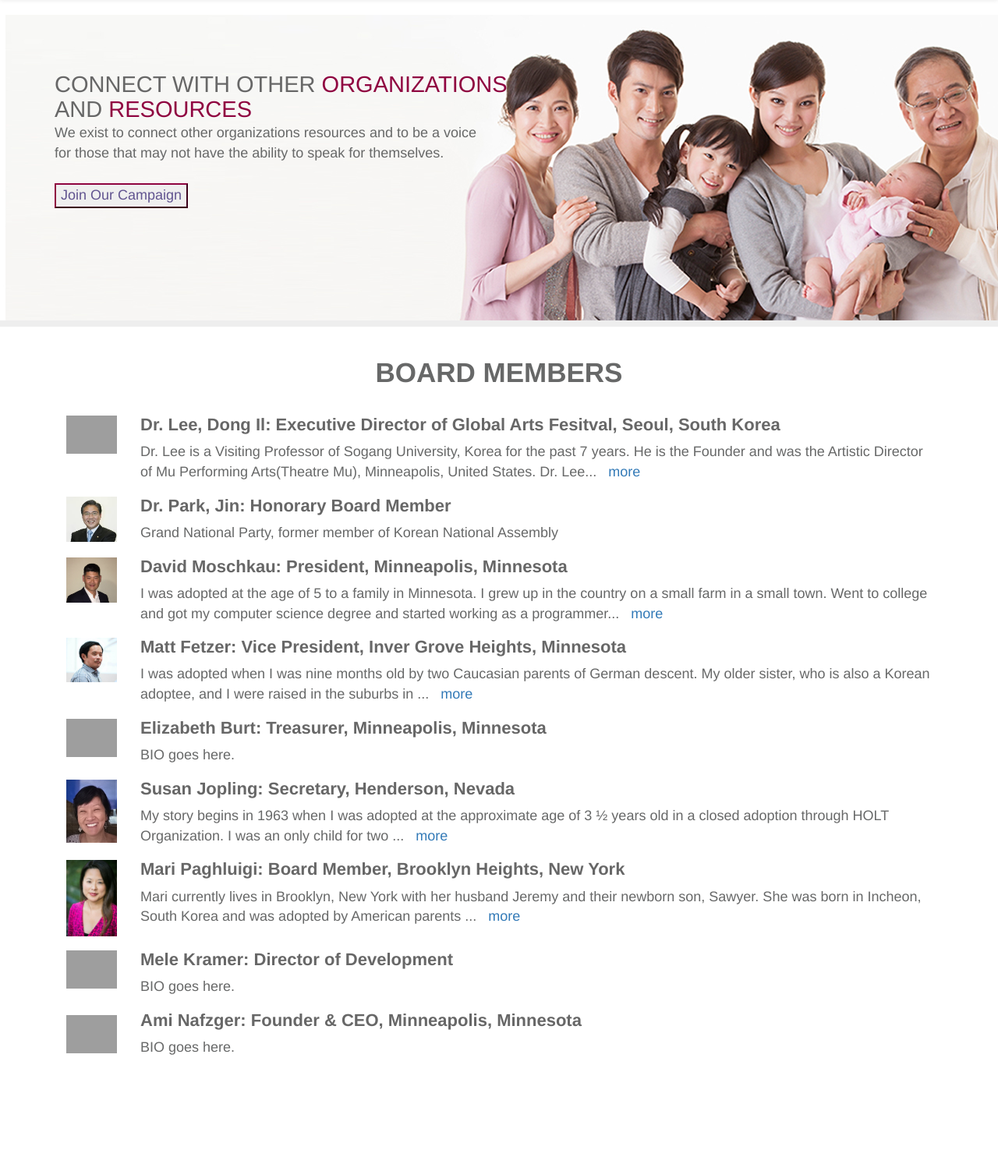
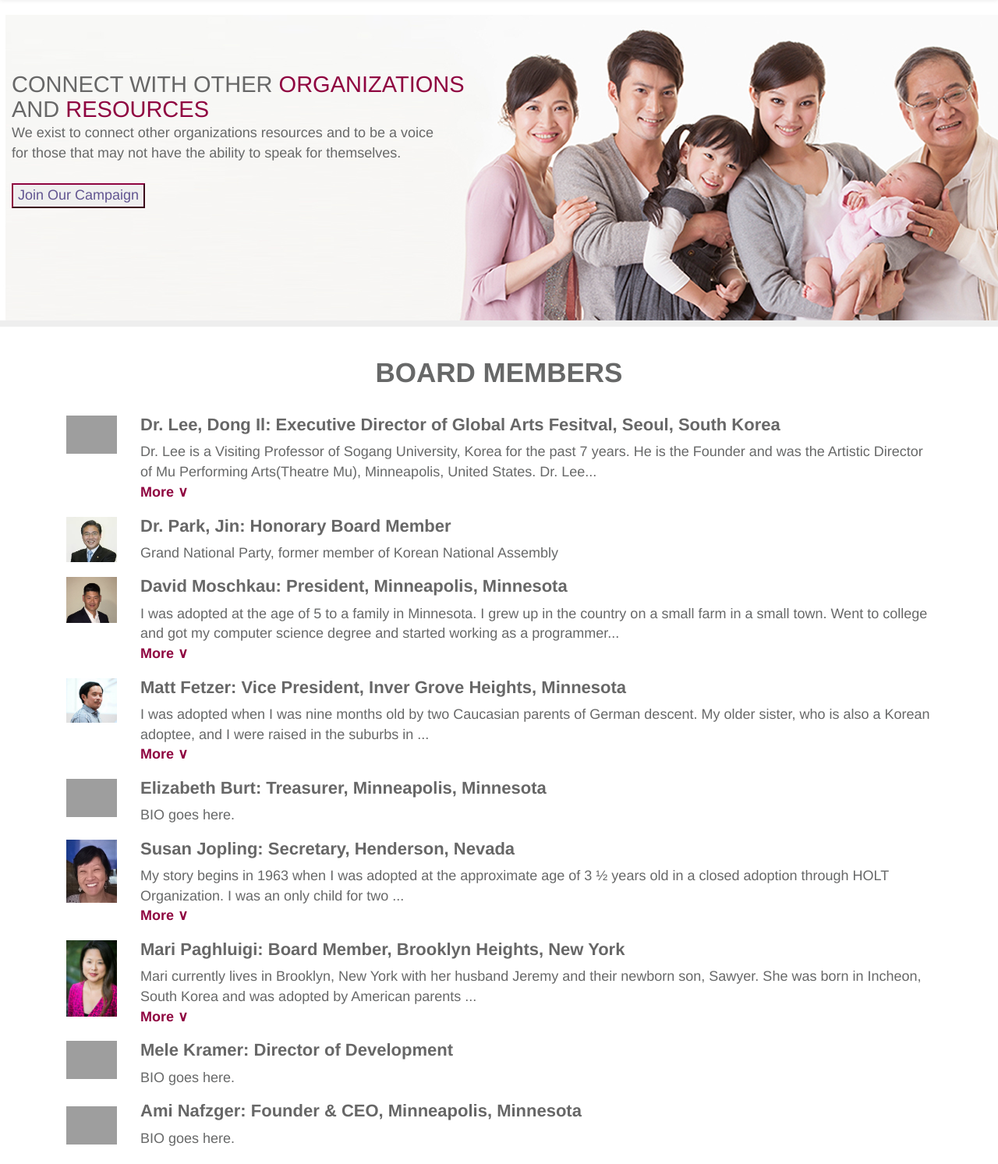
Before and after one commit to davemos/adopteehub, a Django app: page /board/ in a window 1280 px wide. Shown: the part 51-1544 px from the top of the page at 78% size. Before the commit the page ends 1404 px from the top, so only its background shows below. Run offline with Django 3.2, Linux system fonts and the light colour scheme; some libraries are stand-ins or nearby versions; grey boxes are pictures that could not be loaded.

Commit message:
update more less

```diff
--- a/static/css/main.css
+++ b/static/css/main.css
@@ -129,7 +129,9 @@ tr.spaceUnder> td{
 
 a.morelink {
 	text-decoration:none;
-	outline: none;
+    outline: none;
+    color: #8f0440;
+    font-weight: bold;
 }
 .morecontent span {
 	display: none;
--- a/templates/adopteehub/board.html
+++ b/templates/adopteehub/board.html
@@ -147,8 +147,8 @@
 $(document).ready(function() {
 	var showChar = 200;
 	var ellipsestext = "...";
-	var moretext = "more";
-	var lesstext = "less";
+	var moretext = "<br>More &or;";
+	var lesstext = "<br>Less &and;";
 	$('.more').each(function() {
 		var content = $(this).html();
 
@@ -157,7 +157,7 @@ $(document).ready(function() {
 			var c = content.substr(0, showChar);
 			var h = content.substr(showChar-1, content.length - showChar);
 
-			var html = c + '<span class="moreelipses">'+ellipsestext+'</span>&nbsp;<span class="morecontent"><span>' + h + '</span>&nbsp;&nbsp;<a href="" class="morelink">'+moretext+'</a></span>';
+			var html = c + '<span class="moreelipses">'+ellipsestext+'</span>&nbsp;<span class="morecontent"><span>' + h + '</span><a href="" class="morelink">'+moretext+'</a></span>';
 
 			$(this).html(html);
 		}
--- a/templates/base.html
+++ b/templates/base.html
@@ -53,7 +53,7 @@
 
     <!-- Main jumbotron for a primary marketing message or call to action -->
     <div class="jumbotron">
-        <div class="container">
+        <div class="container col-md-12">
           <br/>
           <h1 style="display:inline">CONNECT WITH OTHER</h1><h2 style="display:inline"> ORGANIZATIONS</h2><br/>
           <h1 style="display:inline">AND</h1><h2 style="display:inline"> RESOURCES</h2><br/>
```
Also changed, not shown: 1 other file.
